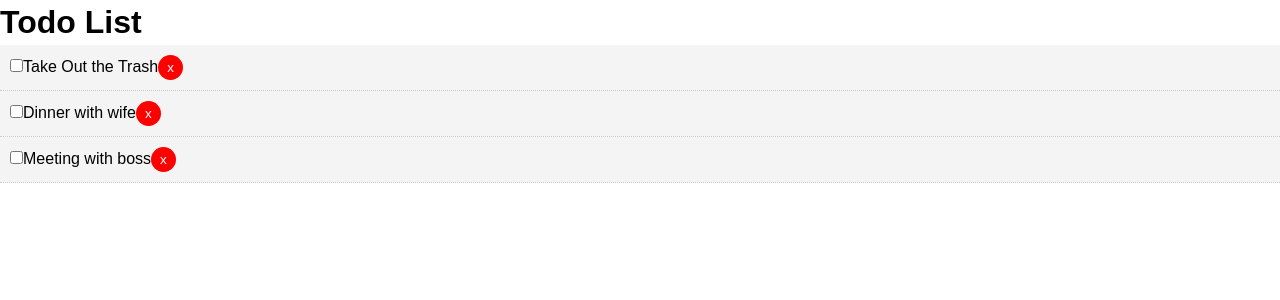
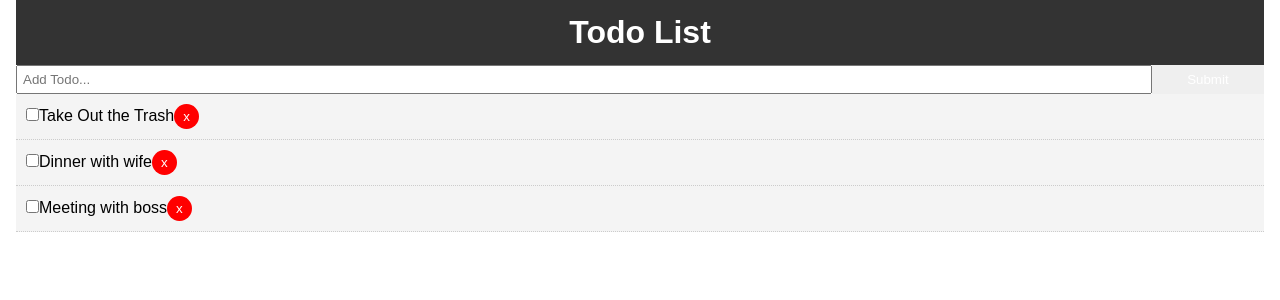
Before and after one commit to JooLuiz/reacttodolist, a React (Create React App) app: page / in a window 1280 px wide. Shown: the top 300 px of the page. Built offline with nearby package versions, Linux system fonts and the light colour scheme.

Commit message:
Adding the add functionality

```diff
--- a/package.json
+++ b/package.json
@@ -5,6 +5,7 @@
   "dependencies": {
     "react": "^16.8.6",
     "react-dom": "^16.8.6",
+    "react-router-dom": "^5.0.0",
     "react-scripts": "3.0.0"
   },
   "scripts": {
--- a/src/App.css
+++ b/src/App.css
@@ -13,3 +13,20 @@ a {
   color: #333;
   text-decoration: none;
 }
+
+.container {
+  padding: 0 1rem;
+}
+
+.btn {
+  display: inline-block;
+  border: none;
+  background: -moz-radial-gradient(#555);
+  color: #fff;
+  padding: 7x 20px;
+  cursor: pointer;
+}
+
+.btn:hover {
+  background: #666;
+}
--- a/src/App.js
+++ b/src/App.js
@@ -2,6 +2,7 @@ import React, { Component } from "react";
 import "./App.css";
 import Todos from "./components/Todos";
 import Header from "./components/layout/Header";
+import AddTodo from "./components/AddTodo";
 
 class App extends Component {
   state = {
@@ -42,25 +43,32 @@ class App extends Component {
     });
   };
 
+  addTodo = title => {
+    const newTodo = {
+      id: this.state.todos.length + 1,
+      title,
+      complete: false
+    };
+    this.setState({
+      todos: [...this.state.todos, newTodo]
+    });
+  };
+
   render() {
     return (
       <div className="App">
-        <Header style={headerStyle} />
-        <Todos
-          todos={this.state.todos}
-          markComplete={this.markComplete}
-          delTodo={this.delTodo}
-        />
+        <div className="container">
+          <Header />
+          <AddTodo addTodo={this.addTodo} />
+          <Todos
+            todos={this.state.todos}
+            markComplete={this.markComplete}
+            delTodo={this.delTodo}
+          />
+        </div>
       </div>
     );
   }
 }
 
-const headerStyle = {
-  background: "#333",
-  color: "#fff",
-  textAlign: "center",
-  padding: "10px"
-};
-
 export default App;
--- a/src/components/AddTodo.js
+++ b/src/components/AddTodo.js
@@ -1,10 +1,41 @@
 import React, { Component } from "react";
 
 export class AddTodo extends Component {
+  state = {
+    title: ""
+  };
+
+  onChange = e => {
+    this.setState({
+      [e.target.name]: e.target.value
+    });
+  };
+
+  onSubmit = e => {
+    e.preventDefault();
+    this.props.addTodo(this.state.title);
+    this.setState({
+      title: ""
+    });
+  };
+
   render() {
     return (
-      <form>
-        <input type="text" name="title" placeholder="add todo" />
+      <form onSubmit={this.onSubmit} style={{ display: "flex" }}>
+        <input
+          type="text"
+          name="title"
+          placeholder="Add Todo..."
+          style={{ flex: "10", padding: "5px" }}
+          value={this.state.title}
+          onChange={this.onChange}
+        />
+        <input
+          type="submit"
+          value="Submit"
+          className="btn"
+          style={{ flex: "1" }}
+        />
       </form>
     );
   }
--- a/src/components/layout/Header.js
+++ b/src/components/layout/Header.js
@@ -2,8 +2,15 @@ import React from "react";
 
 export default function Header() {
   return (
-    <header>
+    <header style={headerStyle}>
       <h1>Todo List</h1>
     </header>
   );
 }
+
+const headerStyle = {
+  background: "#333",
+  color: "#fff",
+  textAlign: "center",
+  padding: "10px"
+};
```
Also changed, not shown: 1 other file (tests, documents, lock files or other folders).
